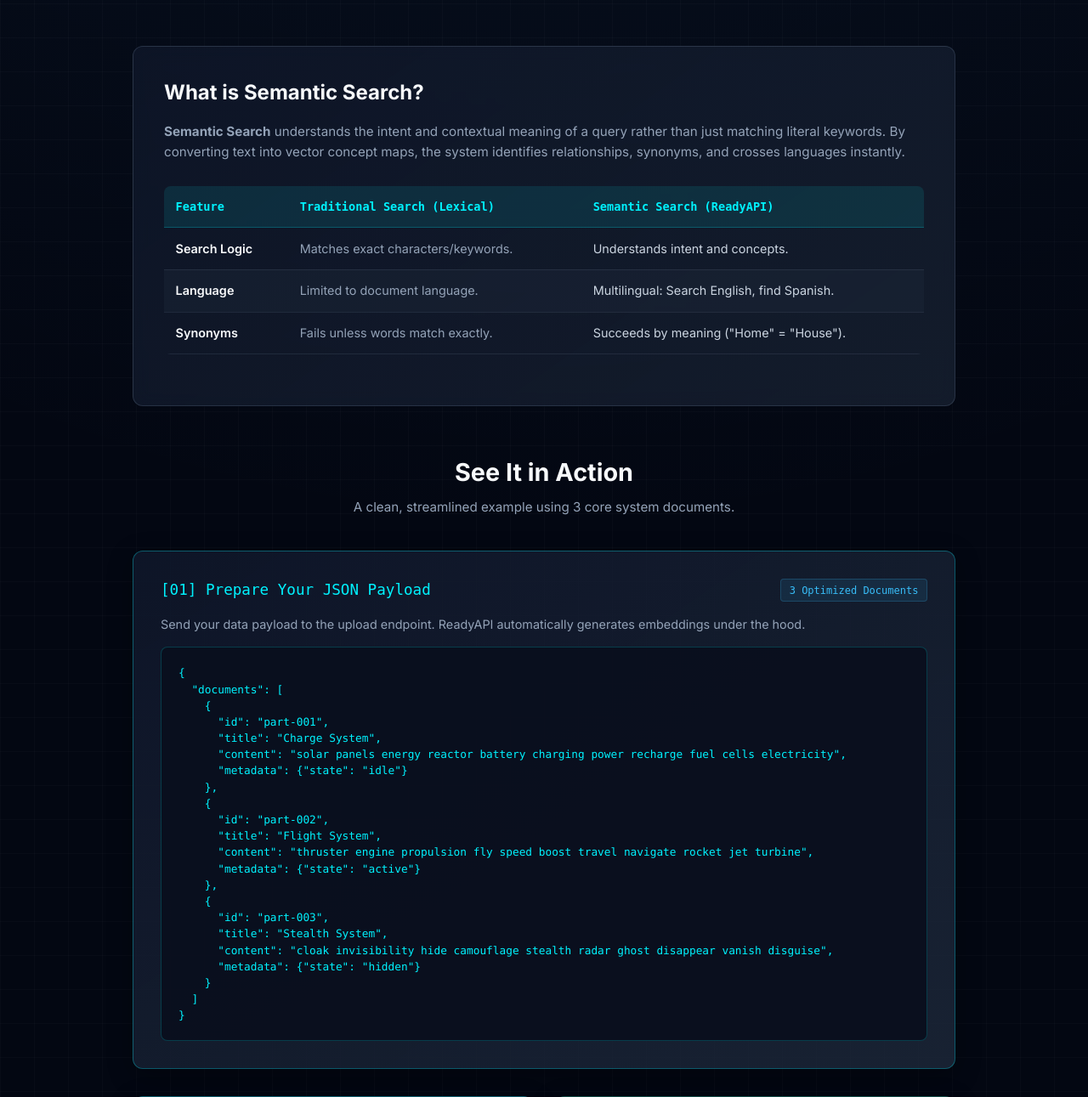
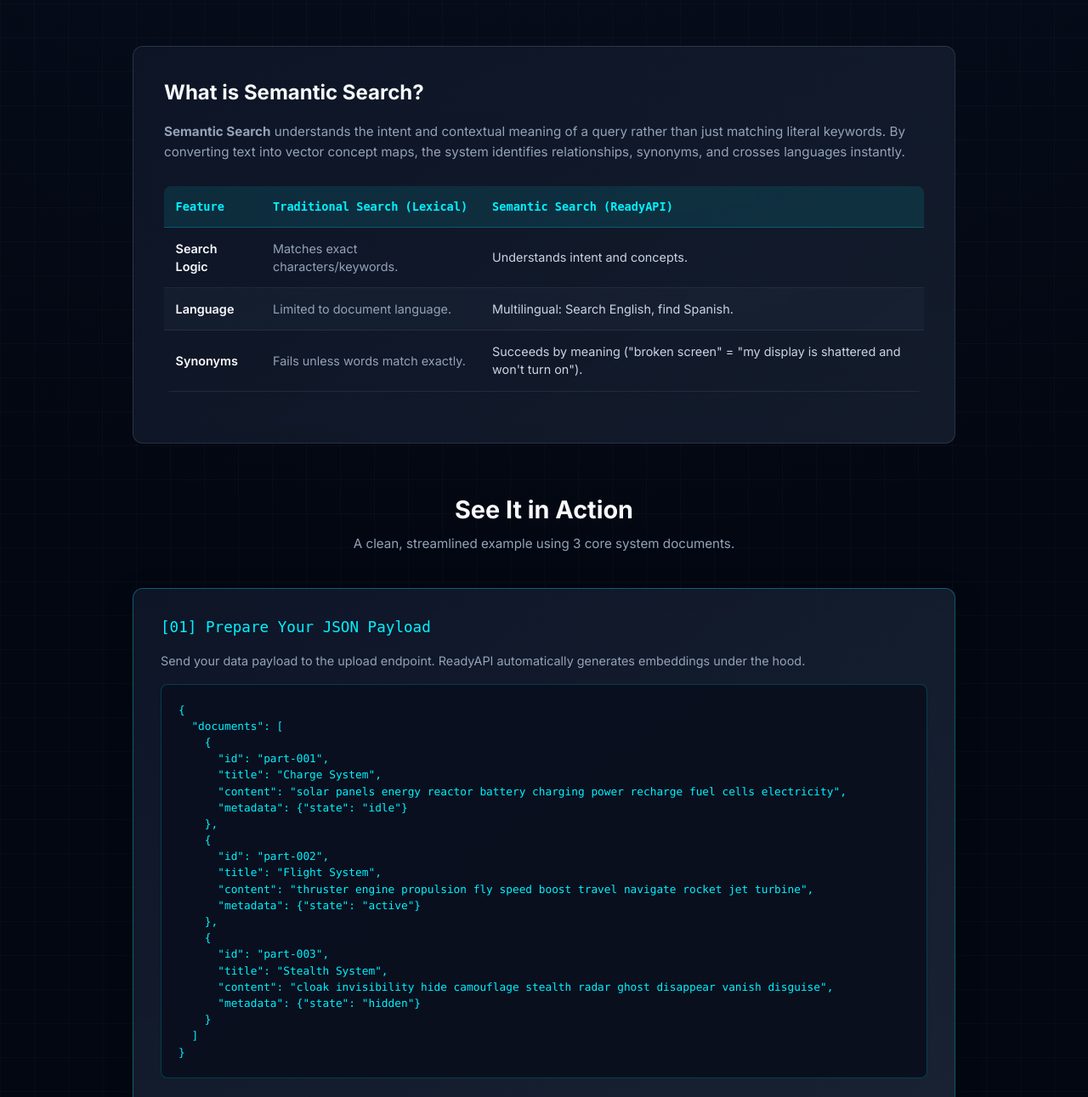
Before and after one commit to Esteban0007/AI_API, a Python web app: template app/templates/index.html in a window 1280 px wide. Shown: the part 956-2247 px from the top of the page at 85% size. Run offline with Jinja, Linux system fonts and the light colour scheme; the template is opened without the code that fills it, so the values that code supplies are empty; some libraries are stand-ins or nearby versions.

Commit message:
index styles

```diff
--- a/app/templates/index.html
+++ b/app/templates/index.html
@@ -214,7 +214,7 @@
           <tr style="border-bottom: 1px solid rgba(100, 116, 139, 0.2);">
             <td style="padding: 0.85rem; font-weight: 600; color: #f8fafc;">Synonyms</td>
             <td style="padding: 0.85rem; color: #94a3b8;">Fails unless words match exactly.</td>
-            <td style="padding: 0.85rem; color: #cbd5e1;">Succeeds by meaning ("Home" = "House").</td>
+            <td style="padding: 0.85rem; color: #cbd5e1;">Succeeds by meaning ("broken screen" = "my display is shattered and won't turn on").</td>
           </tr>
         </tbody>
       </table>
@@ -234,7 +234,6 @@
         <h3 style="margin: 0; color: #00f2fe; font-size: 1.1rem; font-family: 'JetBrains Mono', monospace;">
           [01] Prepare Your JSON Payload
         </h3>
-        <span style="font-size: 0.75rem; color: #38bdf8; background: rgba(56, 189, 248, 0.1); border: 1px solid rgba(56, 189, 248, 0.2); padding: 0.2rem 0.6rem; border-radius: 4px; font-family: 'JetBrains Mono', monospace;">3 Optimized Documents</span>
       </div>
       <p style="color: #94a3b8; font-size: 0.9rem; margin-bottom: 1rem;">
         Send your data payload to the upload endpoint. ReadyAPI automatically generates embeddings under the hood.
```
